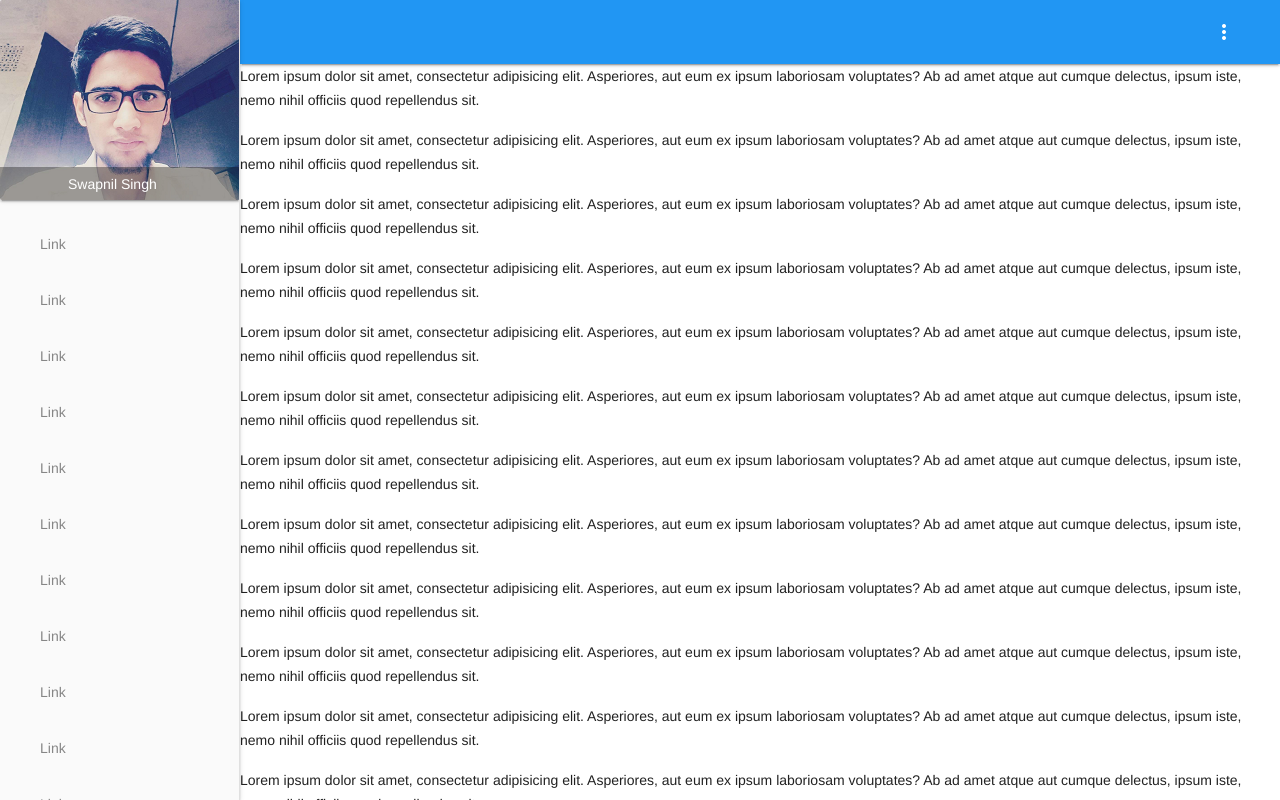
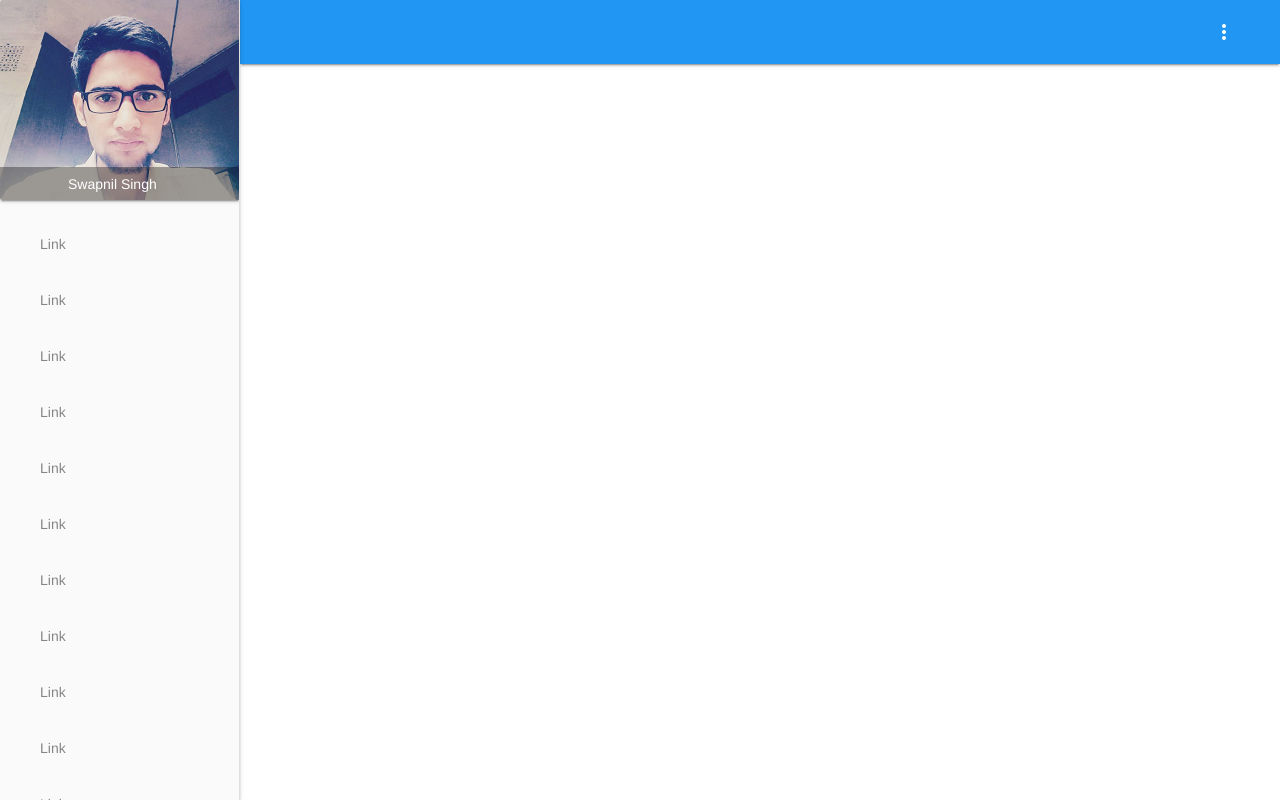
Before and after one commit to an0nh4x0r/Materiamaze, a plain HTML site: page profile.html in a window 1280 px wide. Drawn offline with Linux system fonts and the light colour scheme.

Commit message:
Removed all the lorem ipsum crap from the profile page!

```diff
--- a/profile.html
+++ b/profile.html
@@ -70,47 +70,7 @@
             <div class="page-content">
 
                 <!--Page Content goes here-->
-                <p>
-                    Lorem ipsum dolor sit amet, consectetur adipisicing elit. Asperiores, aut eum ex ipsum laboriosam voluptates? Ab ad amet atque aut cumque delectus, ipsum iste, nemo nihil officiis quod repellendus sit.
-                </p>
-                <p>
-                    Lorem ipsum dolor sit amet, consectetur adipisicing elit. Asperiores, aut eum ex ipsum laboriosam voluptates? Ab ad amet atque aut cumque delectus, ipsum iste, nemo nihil officiis quod repellendus sit.
-                </p>
-                <p>
-                    Lorem ipsum dolor sit amet, consectetur adipisicing elit. Asperiores, aut eum ex ipsum laboriosam voluptates? Ab ad amet atque aut cumque delectus, ipsum iste, nemo nihil officiis quod repellendus sit.
-                </p>
-                <p>
-                    Lorem ipsum dolor sit amet, consectetur adipisicing elit. Asperiores, aut eum ex ipsum laboriosam voluptates? Ab ad amet atque aut cumque delectus, ipsum iste, nemo nihil officiis quod repellendus sit.
-                </p>
-                <p>
-                    Lorem ipsum dolor sit amet, consectetur adipisicing elit. Asperiores, aut eum ex ipsum laboriosam voluptates? Ab ad amet atque aut cumque delectus, ipsum iste, nemo nihil officiis quod repellendus sit.
-                </p>
-                <p>
-                    Lorem ipsum dolor sit amet, consectetur adipisicing elit. Asperiores, aut eum ex ipsum laboriosam voluptates? Ab ad amet atque aut cumque delectus, ipsum iste, nemo nihil officiis quod repellendus sit.
-                </p>
-                <p>
-                    Lorem ipsum dolor sit amet, consectetur adipisicing elit. Asperiores, aut eum ex ipsum laboriosam voluptates? Ab ad amet atque aut cumque delectus, ipsum iste, nemo nihil officiis quod repellendus sit.
-                </p><p>
-                Lorem ipsum dolor sit amet, consectetur adipisicing elit. Asperiores, aut eum ex ipsum laboriosam voluptates? Ab ad amet atque aut cumque delectus, ipsum iste, nemo nihil officiis quod repellendus sit.
-            </p>
-                <p>
-                    Lorem ipsum dolor sit amet, consectetur adipisicing elit. Asperiores, aut eum ex ipsum laboriosam voluptates? Ab ad amet atque aut cumque delectus, ipsum iste, nemo nihil officiis quod repellendus sit.
-                </p>
-                <p>
-                    Lorem ipsum dolor sit amet, consectetur adipisicing elit. Asperiores, aut eum ex ipsum laboriosam voluptates? Ab ad amet atque aut cumque delectus, ipsum iste, nemo nihil officiis quod repellendus sit.
-                </p>
-                <p>
-                    Lorem ipsum dolor sit amet, consectetur adipisicing elit. Asperiores, aut eum ex ipsum laboriosam voluptates? Ab ad amet atque aut cumque delectus, ipsum iste, nemo nihil officiis quod repellendus sit.
-                </p>
-                <p>
-                    Lorem ipsum dolor sit amet, consectetur adipisicing elit. Asperiores, aut eum ex ipsum laboriosam voluptates? Ab ad amet atque aut cumque delectus, ipsum iste, nemo nihil officiis quod repellendus sit.
-                </p>
-                <p>
-                    Lorem ipsum dolor sit amet, consectetur adipisicing elit. Asperiores, aut eum ex ipsum laboriosam voluptates? Ab ad amet atque aut cumque delectus, ipsum iste, nemo nihil officiis quod repellendus sit.
-                </p>
-                <p>
-                    Lorem ipsum dolor sit amet, consectetur adipisicing elit. Asperiores, aut eum ex ipsum laboriosam voluptates? Ab ad amet atque aut cumque delectus, ipsum iste, nemo nihil officiis quod repellendus sit.
-                </p>
+
 
 
             </div>
```
